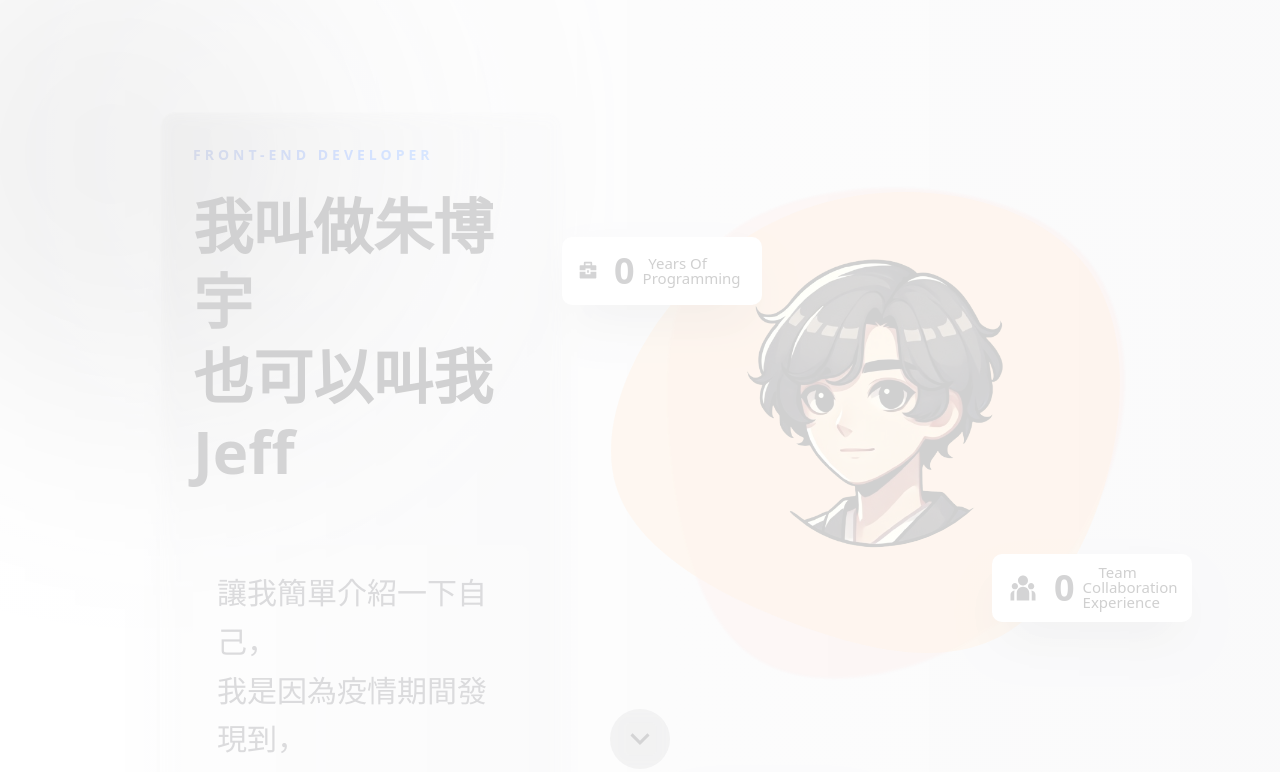
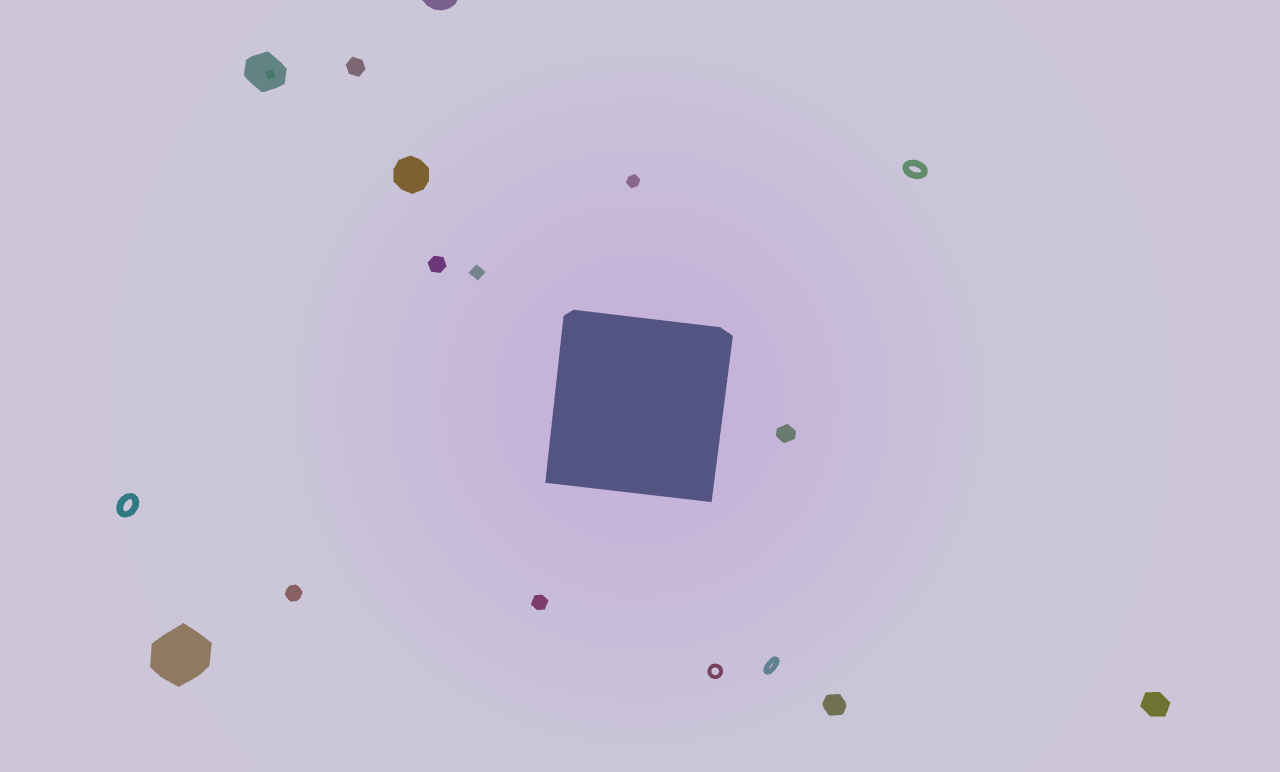
Before and after one commit to Jeff2hu/simplePortfolio, a Next.js app: page / in a window 1280 px wide. Shown: the top 772 px of the page. Built offline with nearby package versions, Linux system fonts and the light colour scheme.

Commit message:
UPDATE: update animation setting

```diff
--- a/src/app/BoxToPageAnimation.tsx
+++ b/src/app/BoxToPageAnimation.tsx
@@ -18,9 +18,10 @@ const BoxToPageAnimation = ({
     gsap.to(
       {},
       {
-        duration: 2,
+        duration: 4,
+        ease: "power2.inOut",
         onUpdate: function () {
-          setBgOpacity(this.progress());
+          setBgOpacity(Math.min(this.progress() * 0.95, 0.85));
         },
       }
     );
@@ -117,12 +118,17 @@ const BoxToPageAnimation = ({
 
     // 4. 動畫 - 進入箱子
     gsap.to(camera.position, {
-      z: 5,
-      duration: 7,
+      z: 7,
+      duration: 5,
       ease: "power4.out",
       onComplete: () => {
+        gsap.to(camera.rotation, {
+          y: Math.PI * 2, // Rotate 360 degrees
+          duration: 3,
+          ease: "power1.inOut",
+          onComplete: () => {
             gsap.to(camera.position, {
-          z: 0.1,
+              z: 0.2,
               duration: 0.5,
               ease: "power1.in",
               onComplete: () => {
@@ -132,6 +138,8 @@ const BoxToPageAnimation = ({
                   onComplete: () => {
                     setAnimationDone(true);
                     if (onAnimationEnd) onAnimationEnd();
+                  },
+                });
               },
             });
           },
```
Lines whose indentation alone changed are shown as unchanged.
